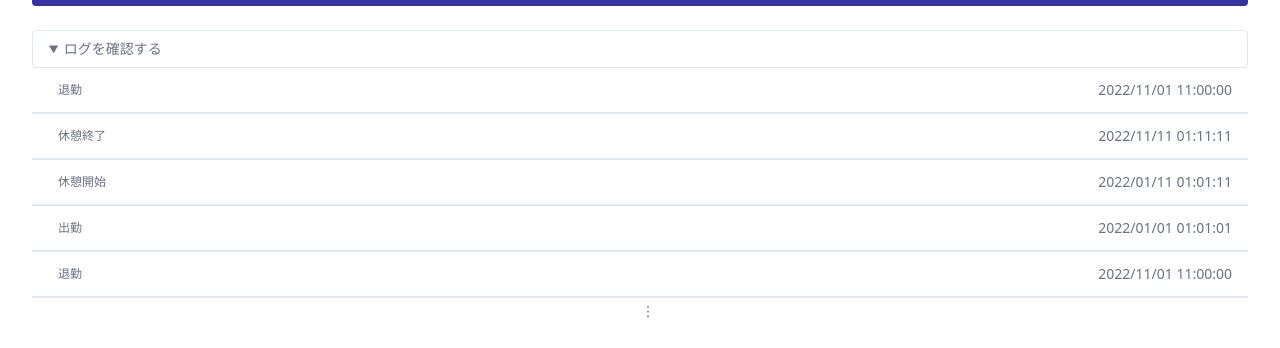
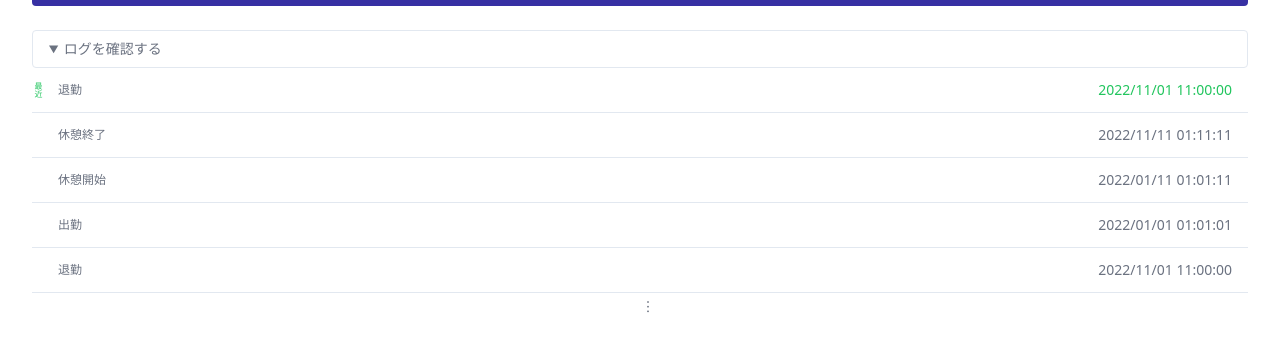
Before and after one commit to rikiTada/attendance-in-work, a React (Vite) app: page / in a window 1280 px wide. Both pictures are taken after a click on the heading "ログを確認する". Shown: the part 347-695 px from the top of the page. Built offline with nearby package versions, Linux system fonts and the light colour scheme.

Commit message:
feat: 最新のログ1件に対しスタイル等を付与

```diff
--- a/src/components/Details.tsx
+++ b/src/components/Details.tsx
@@ -12,7 +12,7 @@ export const Details = ({
 }) => {
   return (
     <div class={"my-6 flex justify-center"}>
-      <details class="w-full text-sm text-gray-500">
+      <details class="w-full text-sm text-gray-500 transition-all duration-300 ">
         <summary
           class={
             "cursor-pointer border p-2 px-4 rounded-sm outline-none hover:bg-zinc-100"
@@ -24,11 +24,24 @@ export const Details = ({
           <>
             {[...storage].map((log, idx) =>
               idx <= 4 ? (
-                <div class={"py-2 border-b-2"}>
+                <div class={"py-2 border-b-[1.5px] relative"}>
+                  {idx === 0 && (
+                    <span
+                      class={
+                        "text-green-500 absolute -left-1 top-1/2 -translate-y-1/2 text-[0.5rem] [writing-mode:vertical-rl]"
+                      }
+                    >
+                      最近
+                    </span>
+                  )}
                   <p class={"px-4 py-1 flex items-center"}>
                     <Badge title={log.type} color={changeColor(log.type)} />
                     <span class="flex-1"></span>
-                    <span class="tabular-nums">{zeroPadding(log.Date)}</span>
+                    <span
+                      class={`${idx === 0 && "text-green-500"} tabular-nums`}
+                    >
+                      {zeroPadding(log.Date)}
+                    </span>
                   </p>
                 </div>
               ) : (
```
